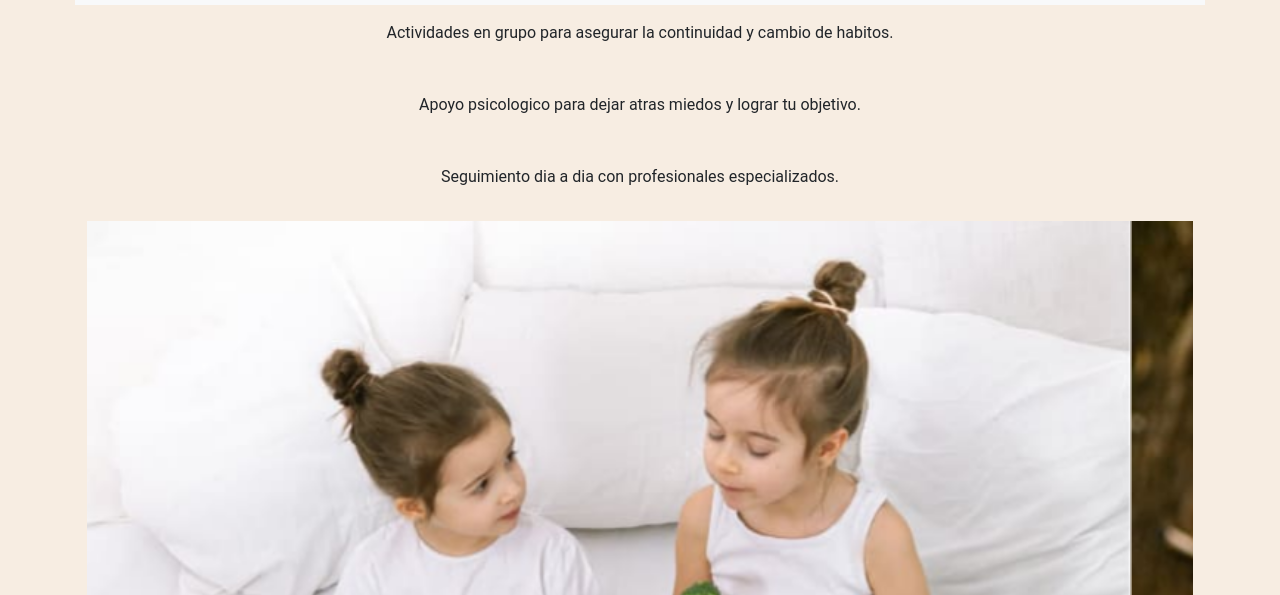
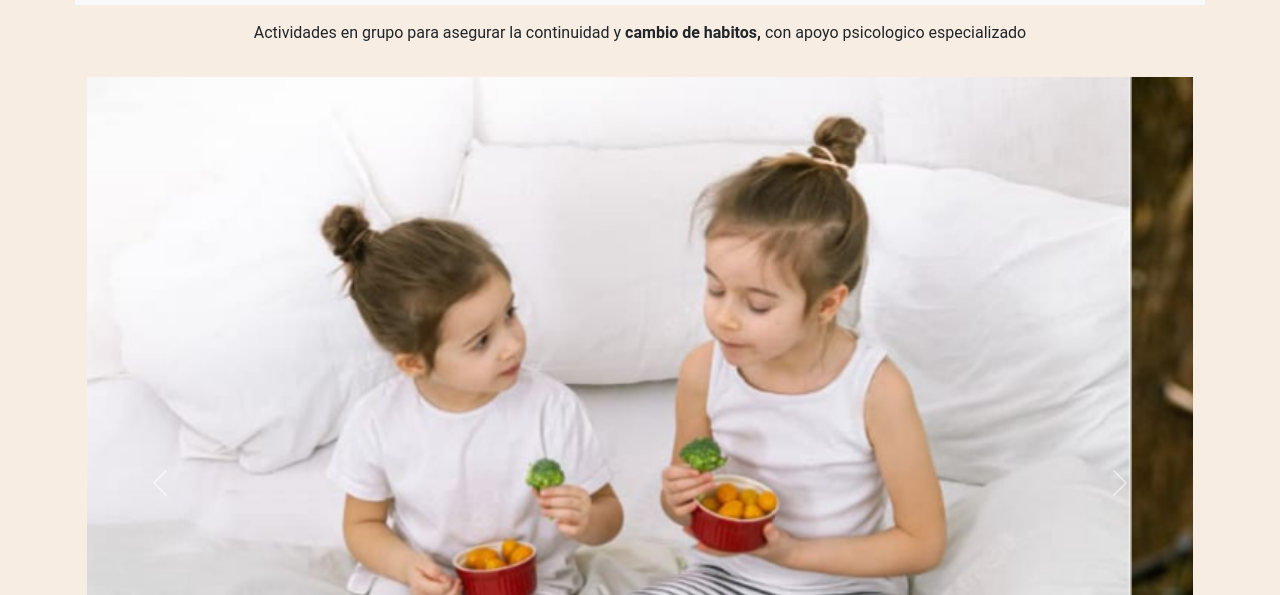
Before and after one commit to mercedesmiquelez/coderentrega2, a website: page pages/comentarios.html in a window 1280 px wide. Shown: the part 205-800 px from the top of the page. Drawn offline with nearby package versions, Linux system fonts and the light colour scheme.

Commit message:
frase en pagina comentarios

```diff
--- a/pages/comentarios.html
+++ b/pages/comentarios.html
@@ -52,10 +52,7 @@
     </header>
 
     <main class="principal row">
-        <p class="principal__parrafo col-sm-12 col-md-6 col-lg-4 p-3"> Actividades en grupo para asegurar la continuidad y cambio de habitos.</p>
-        <p class="principal__parrafo col-sm-12 col-md-6 col-lg-4 p-3"> Apoyo psicologico para dejar atras miedos y lograr tu objetivo.</p>
-        <p class="principal__parrafo col-sm-12 col-md-6 col-lg-4 p-3"> Seguimiento dia a dia con profesionales especializados.</p>
-
+        <p class="principal__parrafo col-sm-12 col-md-6 col-lg-4 p-3"> Actividades en grupo para asegurar la continuidad y <strong> cambio de habitos,</strong> con apoyo psicologico especializado</p>
     </main>
 
     <section class="row">
```
